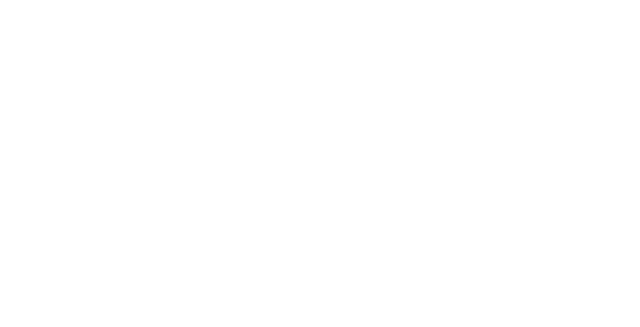
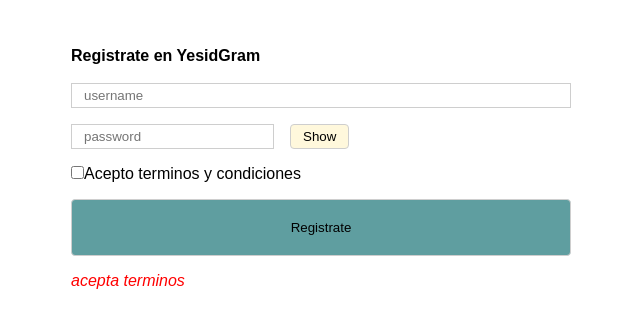
Before and after one commit to oscardenas17/demoVUe, a Vue app: page / in a window 1280 px wide. Shown: the part 323-650 px from the top of the page, without its empty margins (319-959 px from the left). Built offline with nearby package versions, Linux system fonts and the light colour scheme.

Commit message:
directivas vue

```diff
--- a/src/views/Home.vue
+++ b/src/views/Home.vue
@@ -1,6 +1,38 @@
 <template>
   <main>
     <profile></profile>
+
+     <div class="container">
+       <h4>Registrate en YesidGram</h4>
+       <br>
+
+      <div class="form-register">
+        <input v-model="form.username" type="text" placeholder="username">
+       <label >
+            <input v-model="form.password" :type="typeShow" placeholder="password">
+            <button  class="visible" @click="showPassword()" >Show
+            </button>
+
+       </label>
+
+
+        <label >
+          <input v-model="form.isAcept" type="checkbox">Acepto terminos y condiciones
+
+        </label>
+
+        <button @click="sendToRegister()" >
+          Registrate
+        </button>
+
+        <span class="text-danger" v-if="!form.isAcept"> acepta terminos</span>
+        <span v-else>
+          gracias por registrarse
+        </span>
+      </div>
+     </div>
+
+
   </main>
 </template>
 
@@ -12,9 +44,65 @@ import Profile from "../components/Profile";
 export default {
   components:{
     Profile
+  },
+  data(){
+    return{
+      form:{
+        username:null,
+        password: null,
+        isAcept: null
+      },
+      typeShow: "password",
+    }
+  },
+  methods: {
+    sendToRegister(){
+      console.log(this.form);
+    },
+    showPassword(){
+      this.typeShow = (this.typeShow === "password") ? "text": "password";
+    }
   }
+};
+</script>
 
 
 
-};
-</script>
+<style lang="scss" >
+.container{
+  width: 500px;
+  margin: 3rem auto;
+}
+
+.form-register{
+  display: grid;
+  grid-template-columns: 1fr;
+  gap: 1rem;
+  input{
+    padding: .25rem .75rem;
+    border: 1px solid #cecece;
+  }
+
+  button{
+    background-color: cadetblue;
+    color: black;
+    padding: 1.25rem .75rem;
+    border: 1px solid #cecece;
+    border-radius: .25rem;
+
+  }
+
+  .text-danger{
+    color: red;
+    font-size: .8 rem;
+    font-style: italic;
+  }
+
+  .visible{
+    background-color: cornsilk;
+    color: black;
+     padding: .25rem .75rem;
+     margin: 0 1rem ;
+  }
+}
+</style>
```
